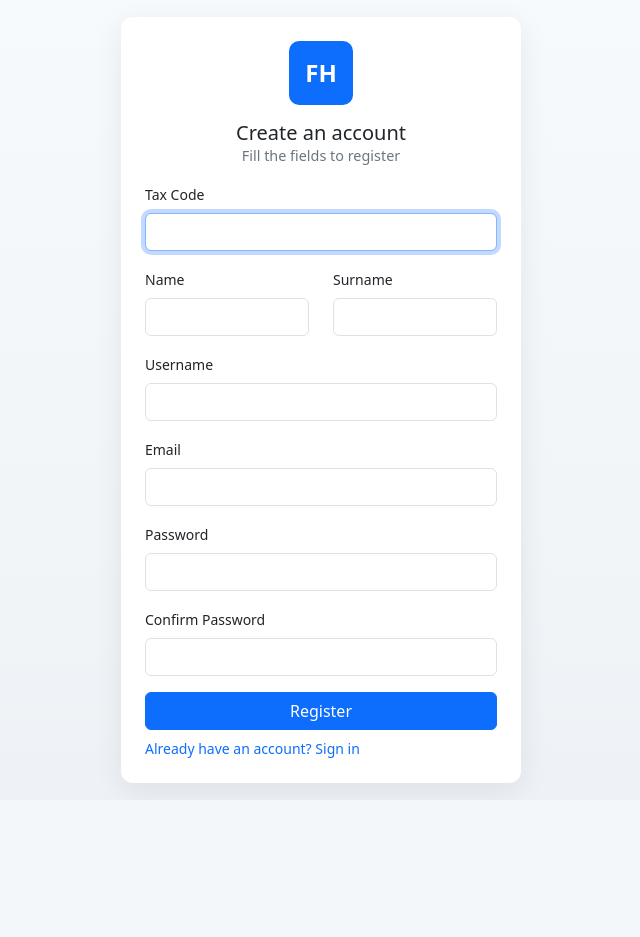
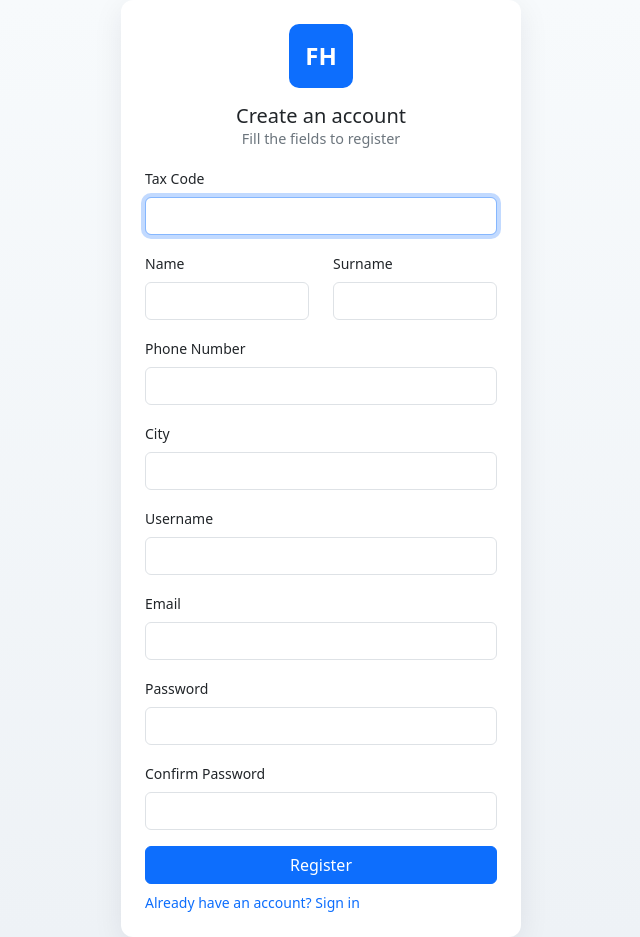
Before and after one commit to alessandrorebosio/DB25-farmhouse, a Django app: page /register/ in a window 1280 px wide. Shown: the whole page, without its empty margins (319-959 px from the left). Before the commit the page ends 797 px from the top, so only its background shows below. Run offline with Django 5.2, Linux system fonts and the light colour scheme.

Commit message:
hotfix on register

```diff
--- a/app/core/forms.py
+++ b/app/core/forms.py
@@ -36,6 +36,8 @@ class RegisterForm(forms.Form):
       - tax_code: str, 16 characters (CF)
       - name: str, first name
       - surname: str, last name
+      - phone: str, phone number (optional)
+      - city: str, city (optional)
       - username: str, account username (must be unique)
       - email: str, account email
       - password1/password2: password and confirmation
@@ -61,6 +63,8 @@ class RegisterForm(forms.Form):
     tax_code = forms.CharField(label="Tax Code", max_length=16, min_length=16)
     name = forms.CharField(label="Name", max_length=50)
     surname = forms.CharField(label="Surname", max_length=50)
+    phone = forms.CharField(label="Phone", max_length=20, required=False)
+    city = forms.CharField(label="City", max_length=50, required=False)
     username = forms.CharField(label="Username", max_length=30)
     email = forms.EmailField(label="Email")
     password1 = forms.CharField(label="Password", widget=forms.PasswordInput)
@@ -118,17 +122,19 @@ class RegisterForm(forms.Form):
         with transaction.atomic():
             # create person only if missing (do not update existing person)
             person, created = Person.objects.get_or_create(
-                CF=self.cleaned_data["tax_code"],
+                cf=self.cleaned_data["tax_code"],
                 defaults={
-                    "nome": self.cleaned_data["name"],
-                    "cognome": self.cleaned_data["surname"],
+                    "name": self.cleaned_data["name"],
+                    "surname": self.cleaned_data["surname"],
+                    "phone": self.cleaned_data.get("phone"),
+                    "city": self.cleaned_data.get("city"),
                 },
             )
 
             # create the user and link to the person instance (assign FK instance)
             user = User.objects.create(
                 username=self.cleaned_data["username"],
-                CF=person,  # if your FK field is named differently adapt accordingly
+                cf=person,
                 password=make_password(self.cleaned_data["password1"]),
                 email=self.cleaned_data["email"],
             )
--- a/app/core/templates/core/_navbar.html
+++ b/app/core/templates/core/_navbar.html
@@ -10,7 +10,6 @@
         <div class="collapse navbar-collapse" id="mainNav">
             <ul class="navbar-nav me-auto mb-2 mb-lg-0">
                 <li class="nav-item"><a class="nav-link" href="">Home</a></li>
-                <li class="nav-item"><a class="nav-link" href="{% url 'eventi-list' %}">Eventi</a></li>
             </ul>
 
             <div class="d-flex align-items-center">
--- a/app/core/templates/core/auth/register.html
+++ b/app/core/templates/core/auth/register.html
@@ -34,6 +34,26 @@
         <div class="invalid-feedback small">{{ form.surname.errors|join:" " }}</div>
         {% endif %}
     </div>
+</div>
+
+<div class="mb-3">
+    <label for="{{ form.phone.id_for_label }}" class="form-label small">Phone Number</label>
+    <input type="tel" name="{{ form.phone.html_name }}" id="{{ form.phone.id_for_label }}"
+        class="form-control {% if form.phone.errors %}is-invalid{% endif %}" value="{{ form.phone.value|default:'' }}"
+        maxlength="20" autocomplete="tel" />
+    {% if form.phone.errors %}
+    <div class="invalid-feedback small">{{ form.phone.errors|join:" " }}</div>
+    {% endif %}
+</div>
+
+<div class="mb-3">
+    <label for="{{ form.city.id_for_label }}" class="form-label small">City</label>
+    <input type="text" name="{{ form.city.html_name }}" id="{{ form.city.id_for_label }}"
+        class="form-control {% if form.city.errors %}is-invalid{% endif %}" value="{{ form.city.value|default:'' }}"
+        maxlength="100" />
+    {% if form.city.errors %}
+    <div class="invalid-feedback small">{{ form.city.errors|join:" " }}</div>
+    {% endif %}
 </div>
 
 <div class="mb-3">
--- a/app/core/views.py
+++ b/app/core/views.py
@@ -131,9 +131,12 @@ def profile_view(request: HttpRequest) -> HttpResponse:
     Security:
       - Protected with @login_required so only authenticated users can access it.
     """
+    try:
+        ut = User.objects.select_related("cf").get(username=request.user.username)
+    except User.DoesNotExist:
+        return render(request, "user/profile.html", {"person": None})
 
-    ut = User.objects.get(username=request.user.username)
-    person = Person.objects.filter(cf=getattr(ut, "cf", None)).first()
+    person = getattr(ut, "cf", None)
 
 
     return render(request, "user/profile.html", {"person": person})
```
